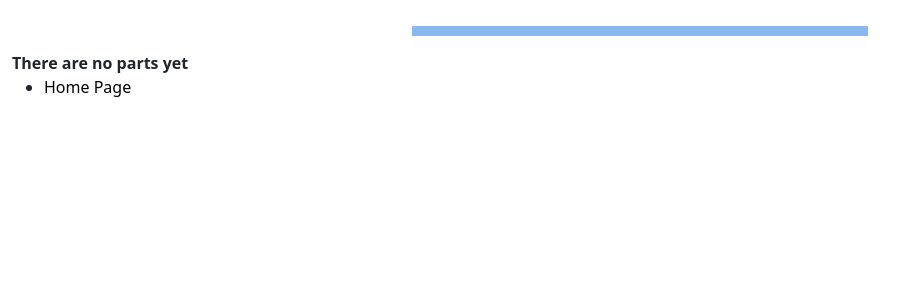
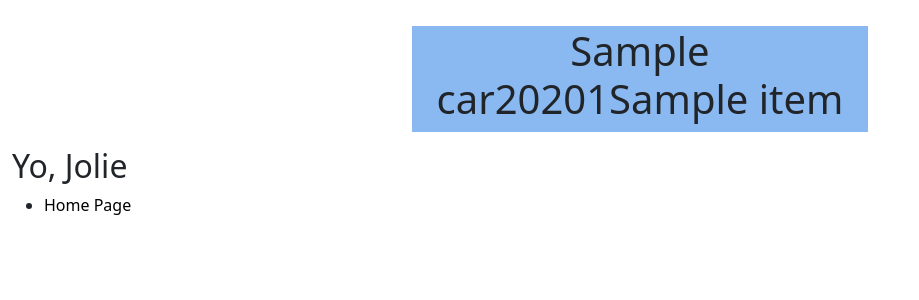
Before and after one commit to UGRacing-SoftwareDevelopmentANDIT/CostTool, a Django app: a page that uses templates/tool/base.html in a window 1280 px wide. Shown: the part 106-406 px from the top of the page, without its empty margins (0-919 px from the left). Run offline with Django 3.2, Linux system fonts and the light colour scheme; tables that the repository leaves empty hold one stand-in row (values such as "Sample post").

Commit message:
added item functionality to the app

```diff
--- /dev/null
+++ b/templates/tool/item_display.html
@@ -0,0 +1,27 @@
+{% extends 'tool/base.html' %}
+{% load static %}
+
+
+{% block css_block %}
+<link rel="stylesheet" type="text/css" href="{% static 'home.css' %}">
+{% endblock %}
+
+
+{% block body_block %}
+  <div id="content_h">
+    <h1>{{car.carName }}{{ car.carYear }}{{item.itemID}}{{item.itemName}}</h1>
+  </div>
+
+  <h2>{{message}}</h2>
+
+
+
+
+
+  <ul>
+    <li><a href = "{% url 'tool:home' %}"> Home Page </a> </li>
+  </ul>
+
+  <!--</div>-->
+  <div id="clear"></div>
+{% endblock %}
--- a/tool/admin.py
+++ b/tool/admin.py
@@ -1,5 +1,5 @@
 from django.contrib import admin
-from tool.models import PMFT, Car, UserAccount, System, Part, Assembly
+from tool.models import *
 '''
 class CategoryAdmin(admin.ModelAdmin):
     prepopulated_fields={'slug':('categoryName',)}
@@ -14,3 +14,4 @@ admin.site.register(Assembly)
 admin.site.register(System)
 admin.site.register(Part)
 admin.site.register(PMFT)
+admin.site.register(Item)
--- a/tool/models.py
+++ b/tool/models.py
@@ -30,7 +30,6 @@ class Car(models.Model):
     # for higher level users leaving unvalidated
     carYear = models.IntegerField()
     carSlug = models.SlugField(unique = True, default='car-')
-    carDetails = models.CharField(max_length=10, null = True)
 
     def save(self, *args, **kwargs):
         self.carSlug = '-'.join((slugify(self.carName), slugify(self.carYear)))
@@ -38,6 +37,9 @@ class Car(models.Model):
         class Meta:
             def __str__(self):
                 return self.slug
+
+
+
 
 class System(models.Model):
     systemID = models.AutoField(primary_key=True)
@@ -52,6 +54,18 @@ class System(models.Model):
             def __str__(self):
                 return self.slug
 
+class Item(models.Model):
+    itemID = models.AutoField(primary_key=True)
+    itemName = models.CharField(max_length=15)
+    carID = models.ForeignKey(Car, on_delete=models.SET_NULL, null = True)
+    number = models.IntegerField(default=10)
+    itemSlug = models.SlugField(unique=True, default="item-")
+    def save(self, *args, **kwargs):
+        self.itemSlug = (slugify(self.itemName))
+        super(Item, self).save(*args, **kwargs)
+        class Meta:
+            def __str__(self):
+                return self.slug
 class Assembly(models.Model):
     assemblyID = models.AutoField(primary_key=True)
     assemblyName = models.CharField(unique=True, max_length=15)
--- a/tool/urls.py
+++ b/tool/urls.py
@@ -6,6 +6,7 @@ urlpatterns = [
 path('', views.home, name='home'),
 path('car/<slug:car_slug>', views.car_display, name = 'car_display'),
 path('car/<slug:car_slug>/<slug:system_slug>', views.system_display, name = 'system_display'),
+path('car/<slug:car_slug>/item/<slug:item_slug>', views.item_display, name = 'item_display'),
 path('car/<slug:car_slug>/<slug:system_slug>/<slug:assembly_slug>', views.assembly_display, name = 'assembly_display'),
 path('car/<slug:car_slug>/<slug:system_slug>/<slug:assembly_slug>/<slug:part_slug>', views.part_display, name = 'part_display'),
 path('car/<slug:car_slug>/<slug:system_slug>/<slug:assembly_slug>/<slug:part_slug>/<slug:pmft_slug>', views.pmft_display, name = 'pmft_display'),
--- a/tool/views.py
+++ b/tool/views.py
@@ -36,10 +36,10 @@ def car_display(request, car_slug):
 	try:
 		car = Car.objects.get(carSlug = car_slug)
 		systems = System.objects.filter(carID = car)
-
+		items = Item.objects.filter(carID = car)
 		context_dict['car'] = car
 		context_dict['systems'] = systems
-
+		context_dict['items'] = items
 	except Car.DoesNotExist:
 		context_dict['car'] = None
 
@@ -60,6 +60,20 @@ def system_display(request, system_slug, car_slug):
 		context_dict['System'] = None
 
 	return render(request, 'tool/system_display.html', context = context_dict)
+
+def item_display(request, item_slug, car_slug):
+	context_dict ={}
+	try:
+		item = Item.objects.get(itemSlug = item_slug)
+		car = Car.objects.get(carSlug = car_slug)
+		message = "Yo, Jolie"
+		context_dict['item'] = item
+		context_dict['car'] = car
+		context_dict['message'] = message
+	except Item.DoesNotExist:
+		context_dict['Item'] = None
+
+	return render(request, 'tool/item_display.html', context = context_dict)
 
 def assembly_display(request, assembly_slug, system_slug, car_slug):
 	context_dict ={}
```
Also changed, not shown: templates/tool/car_display.html (+12 -0 lines).
